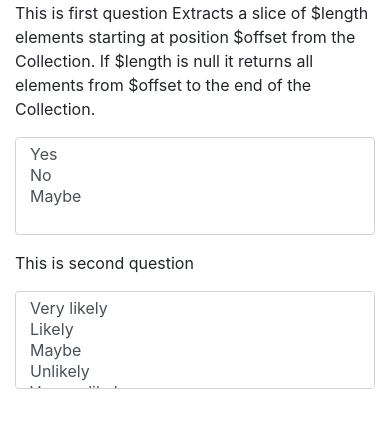
After one commit to yapnaa/iconea-two, a Symfony app: template templates/survey/index.html.twig in a window 390 px wide. The commit adds this page. Shown: the top 428 px of the page. Run offline with Twig, Linux system fonts and the light colour scheme; the template is opened without the code that fills it, so the values that code supplies are empty; some libraries are stand-ins or nearby versions.

```diff
--- a/src/Entity/MicroPost.php
+++ b/src/Entity/MicroPost.php
@@ -1,6 +1,7 @@
 <?php
 
 namespace App\Entity;
+use App\Entity\User;
 
 use Doctrine\ORM\Mapping as ORM;
 use Symfony\Component\Validator\Constraints as Assert;
--- a/src/Form/MicroPostType.php
+++ b/src/Form/MicroPostType.php
@@ -13,7 +13,8 @@ class MicroPostType extends AbstractType
 	public function buildForm(FormBuilderInterface $builder, array $options)
 	{
 		$builder->add('text', TextareaType::class, ['label' => false])
-			->add('save', SubmitType::class);
+			->add('save', SubmitType::class)
+			->add('cancel', SubmitType::class, array('label' => 'Cancel'));
 	}
 
 	public function configureOptions(OptionsResolver $resolver)
--- a/templates/micro-post/add.html.twig
+++ b/templates/micro-post/add.html.twig
@@ -6,4 +6,5 @@
 	{{ form_start(form) }}
 	{{ form_widget(form) }}
 	{{ form_end(form) }}
+	<a href="{{ path('micro_post_index') }}" class="btn btn-default">Cancel</a>
 {% endblock %}
--- a/templates/micro-post/raw-post.html.twig
+++ b/templates/micro-post/raw-post.html.twig
@@ -7,8 +7,4 @@
         {{ post.text }}
     </p>
 
-	<small class="d-block text-right mt-3">
-	    <a class="btn btn-sm btn-primary" href="{{ path('micro_post_edit', { 'id' : post.id }) }}">Edit</a>
-	    <a class="btn btn-sm btn-danger" href="{{ path('micro_post_delete', { 'id' : post.id }) }}">Delete</a>
-	</small>
 </div>
--- /dev/null
+++ b/templates/survey/index.html.twig
@@ -0,0 +1,36 @@
+<!DOCTYPE html>
+<html>
+<head>
+	<title>Surveys Yapnaa</title>
+	<link rel="stylesheet" href="https://maxcdn.bootstrapcdn.com/bootstrap/4.0.0-beta.2/css/bootstrap.min.css" integrity="sha384-PsH8R72JQ3SOdhVi3uxftmaW6Vc51MKb0q5P2rRUpPvrszuE4W1povHYgTpBfshb" crossorigin="anonymous">
+</head>
+<body>
+	<div class="container">
+		<div class="row">
+			<div class="col-md-9"></div>
+			<div class="col-md-3">
+				<div class="form-group">
+					<p>This is first question Extracts a slice of $length elements starting at position $offset from the Collection. If $length is null it returns all elements from $offset to the end of the Collection. </p>
+					<select class="custom-select form-control" multiple>
+
+					  <option value="1">Yes</option>
+					  <option value="2">No</option>
+					  <option value="3">Maybe</option>
+					</select>
+				</div>
+				<div class="form-group">
+					<p>This is second question</p>
+					<select class="custom-select form-control" multiple>
+
+					  <option value="1">Very likely</option>
+					  <option value="2">Likely</option>
+					  <option value="3">Maybe</option>
+					  <option value="4">Unlikely</option>
+					  <option value="5">Very unlikely</option>
+					</select>
+				</div>
+			</div>
+		</div>
+	</div>
+</body>
+</html>
```
Also changed, not shown: src/Controller/MicroPostController.php (+30 -3 lines), src/Controller/SurveyController.php (added, +36 -0 lines), src/Security/MicroPostVoter.php (+5 -5 lines), templates/micro-post/index.html.twig (+9 -0 lines).
